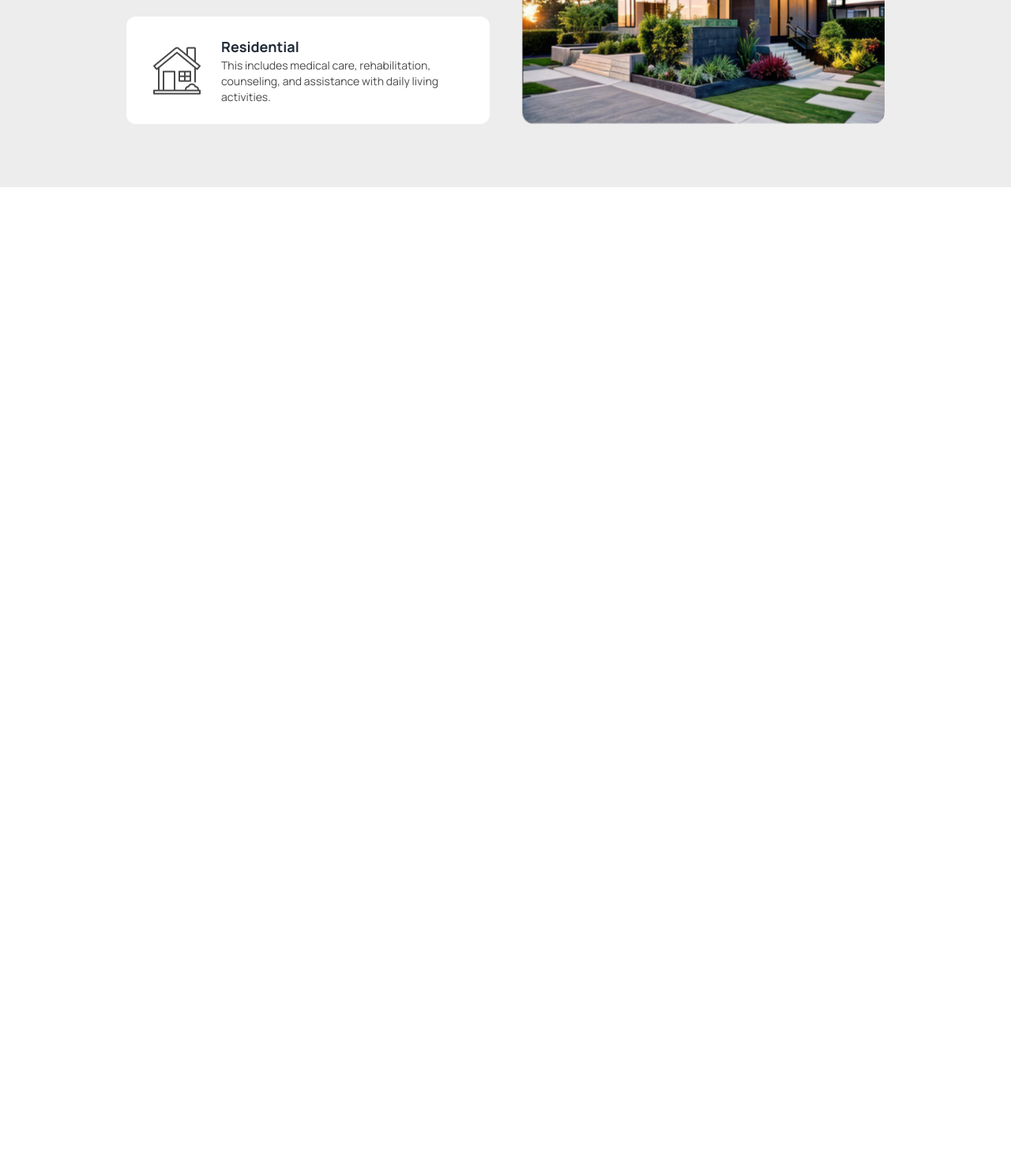
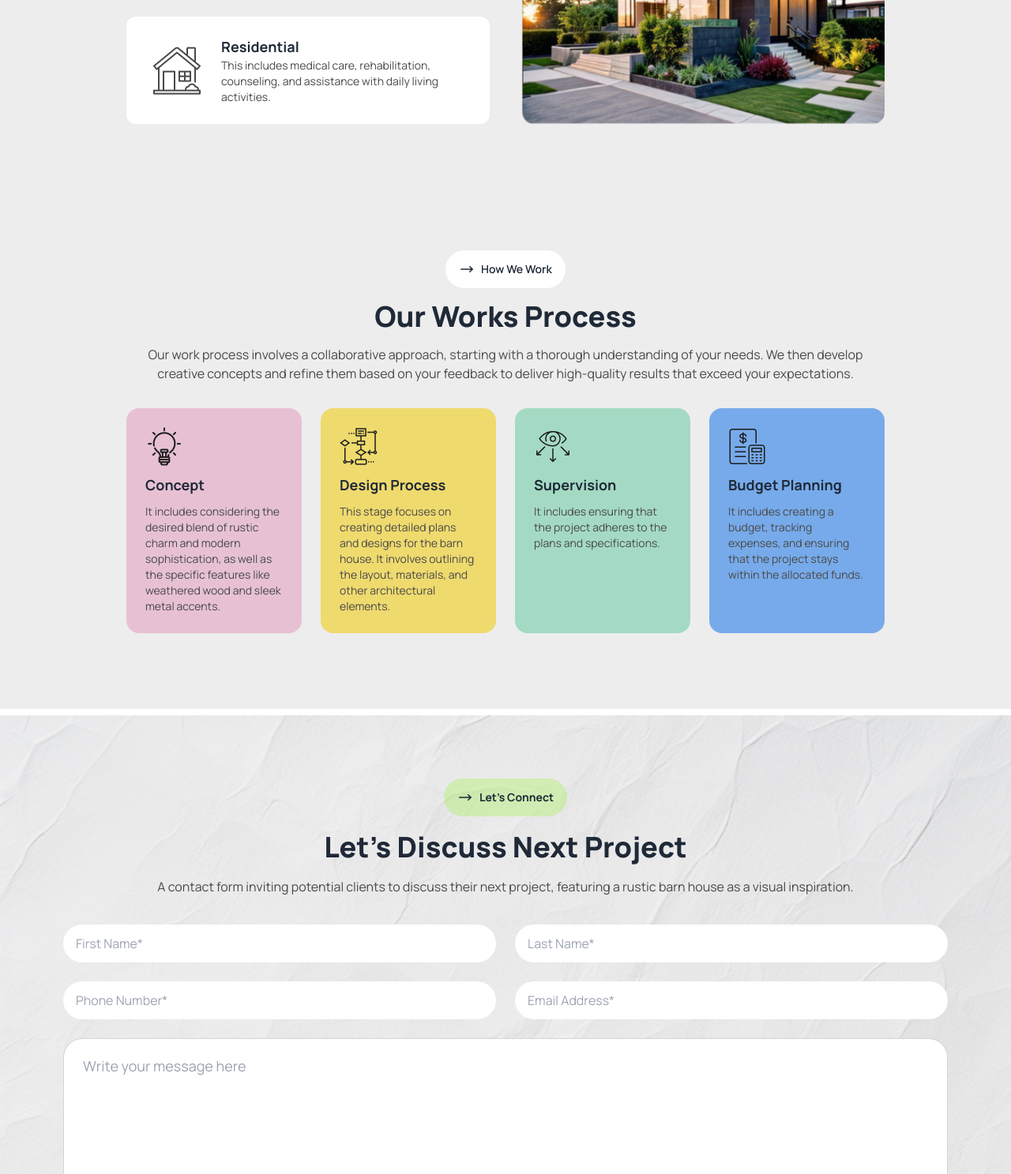
Before and after one commit to MMaria18/Assignment-3, a plain HTML site: page index.html in a window 1280 px wide. Shown: the part 1313-2800 px from the top of the page at 79% size. Before the commit the page ends 1550 px from the top, so only its background shows below. Drawn offline with nearby package versions, Linux system fonts and the light colour scheme.

Commit message:
discuss done

```diff
--- a/index.html
+++ b/index.html
@@ -3,7 +3,7 @@
 <head>
     <meta charset="UTF-8">
     <meta name="viewport" content="width=device-width, initial-scale=1.0">
-    <title>Document</title>
+    <title>Barn House</title>
 
 
 
@@ -31,14 +31,14 @@
                         ternary:'#494949',
                         body: '#E9E9E9',
                         accent: '#F4F4F4',
-                        body_neutral: 'rgb(51, 51, 51)',
+
                     },
                     fontFamily: {
                         Manrope: 'Manrope',
                     },
                     backgroundImage: {
-                        leaf: "url('./images/leaf01.png')",
-                        call_to_action: "url('./images/call.jpg')",
+                        form: "url('./assets/bg.jpg')",
+
                     },
                 },
             },
@@ -53,12 +53,14 @@
 
             <div class="navbar">
                 <div class="navbar-start gap-2">
-                <div class="bg-primary rounded-full">
+
+                  <button>
 
                     <svg xmlns="http://www.w3.org/2000/svg" fill="none" viewBox="0 0 24 24" stroke-width="1.5" stroke="currentColor" class="size-6 bg-primary p-1 rounded-full font-bold">
                     <path stroke-linecap="round" stroke-linejoin="round" d="m4.5 19.5 15-15m0 0H8.25m11.25 0v11.25" />
                   </svg>
-                </div>
+                  </button>
+
 
 
                   <a href="#" class=" text-2xl font-extrabold">Rinterio</a>
@@ -77,7 +79,7 @@
                   <div class="items-center gap-3 md:flex hidden">
                     <div  class="bg-white rounded-full">
                       <button>
-                        <svg xmlns="http://www.w3.org/2000/svg" fill="none" viewBox="0 0 24 24" stroke-width="1.5" stroke="currentColor" class="size-6 rounded-full bg-white my-1 mx-2 items-center flex text-black">
+                        <svg xmlns="http://www.w3.org/2000/svg" fill="none" viewBox="0 0 24 24" stroke-width="1.5" stroke="currentColor" class="size-6 rounded-full bg-white mx-2 my-1 items-center flex text-black">
                           <path stroke-linecap="round" stroke-linejoin="round" d="m21 21-5.197-5.197m0 0A7.5 7.5 0 1 0 5.196 5.196a7.5 7.5 0 0 0 10.607 10.607Z" />
                         </svg>
 
@@ -97,7 +99,7 @@
                       <button class="flex items-center bg-primary rounded-3xl px-3 py-2 gap-2">
                         <span class="font-extrabold">Book Consult</span>
 
-                        <svg xmlns="http://www.w3.org/2000/svg" fill="none" viewBox="0 0 24 24" stroke-width="1.5" stroke="currentColor" class="size-6 text-white bg-black rounded-full">
+                        <svg xmlns="http://www.w3.org/2000/svg" fill="none" viewBox="0 0 24 24" stroke-width="1.5" stroke="currentColor" class="size-6 text-white bg-black rounded-full p-1">
                           <path stroke-linecap="round" stroke-linejoin="round" d="m4.5 19.5 15-15m0 0H8.25m11.25 0v11.25" />
                         </svg>
 
@@ -107,14 +109,14 @@
 
                   <div class="dropdown">
                     <div tabindex="0" role="button" class="btn btn-ghost bg-white rounded-full lg:hidden">
-                      <svg xmlns="http://www.w3.org/2000/svg" fill="none" viewBox="0 0 24 24" stroke-width="1.5" stroke="currentColor" class="size-6 bg-[#FFFFFF] rounded-full  my-1">
+                      <svg xmlns="http://www.w3.org/2000/svg" fill="none" viewBox="0 0 24 24" stroke-width="1.5" stroke="currentColor" class="size-6 bg-white rounded-full  my-1">
                         <path stroke-linecap="round" stroke-linejoin="round" d="M3.75 6.75h16.5M3.75 12h16.5m-16.5 5.25h16.5" />
                       </svg>
 
                     </div>
                     <ul
                       tabindex="0"
-                      class="menu menu-sm dropdown-content rounded-box z-[1] mt-3 w-52 p-2 shadow right-0">
+                      class="menu menu-sm dropdown-content rounded-box z-[1] mt-3 w-52 p-2 shadow right-0 bg-white">
                       <li><a>Home</a></li>
                       <li><a>Services</a></li>
                       <li><a>Portfolio</a></li>
@@ -151,7 +153,7 @@
             <div  class="flex justify-center items-center py-5">
               <button class="flex items-center bg-primary bg-opacity-45 border-2 border-primary rounded-3xl px-3 py-2 gap-2">
                 <span class="font-extrabold">View Details</span>
-                <svg xmlns="http://www.w3.org/2000/svg" fill="none" viewBox="0 0 24 24" stroke-width="1.5" stroke="currentColor" class="size-6 text-black bg-primary rounded-full">
+                <svg xmlns="http://www.w3.org/2000/svg" fill="none" viewBox="0 0 24 24" stroke-width="1.5" stroke="currentColor" class="size-6 text-black bg-primary rounded-full p-1">
                   <path stroke-linecap="round" stroke-linejoin="round" d="m4.5 19.5 15-15m0 0H8.25m11.25 0v11.25" />
                 </svg>
 
@@ -180,15 +182,19 @@
 
       <div>
 
+        <div class="flex items-center justify-center md:justify-start">
+
           <button class="btn btn-ghost bg-white rounded-3xl">
             <svg xmlns="http://www.w3.org/2000/svg" viewBox="0 0 20 20" fill="currentColor" class="size-5">
               <path fill-rule="evenodd" d="M2 10a.75.75 0 0 1 .75-.75h12.59l-2.1-1.95a.75.75 0 1 1 1.02-1.1l3.5 3.25a.75.75 0 0 1 0 1.1l-3.5 3.25a.75.75 0 1 1-1.02-1.1l2.1-1.95H2.75A.75.75 0 0 1 2 10Z" clip-rule="evenodd" />
             </svg>
 
             About Us</button>
+        </div>
 
-          <h3 class="font-bold text-4xl py-4">We design thoughtful, liveable spaces</h3>
-          <p class="text-ternary">Every detail is carefully considered to ensure a harmonious and enriching living experience</p>
+
+          <h3 class="font-extrabold text-4xl py-4 md:text-start text-center">We design thoughtful, liveable spaces</h3>
+          <p class="text-ternary md:text-start text-center">Every detail is carefully considered to ensure a harmonious and enriching living experience</p>
 
           <div class="flex items-center gap-6 bg-white rounded-xl py-6 px-8 my-6">
             <img src="assets/commercial.png" alt="">
@@ -228,25 +234,152 @@
 
 
     </div>
+</section>
+
+
+
+<!-- How we work -->
+      <section class="bg-body bg-opacity-80">
+
+        <div class="w-9/12 mx-auto pt-20 pb-24">
+  <!-- text -->
+          <div>
+            <div class="flex items-center justify-center ">
+
+              <button class="btn btn-ghost bg-white rounded-3xl">
+                <svg xmlns="http://www.w3.org/2000/svg" viewBox="0 0 20 20" fill="currentColor" class="size-5">
+                  <path fill-rule="evenodd" d="M2 10a.75.75 0 0 1 .75-.75h12.59l-2.1-1.95a.75.75 0 1 1 1.02-1.1l3.5 3.25a.75.75 0 0 1 0 1.1l-3.5 3.25a.75.75 0 1 1-1.02-1.1l2.1-1.95H2.75A.75.75 0 0 1 2 10Z" clip-rule="evenodd" />
+                </svg>
+
+                How We Work</button>
+            </div>
+
+
+
+            <h3 class="font-extrabold text-4xl py-4 text-center">Our Works Process</h3>
+            <p class="text-ternary text-center">Our work process involves a collaborative approach, starting with a thorough understanding of your needs. We then develop creative concepts and refine them based on your feedback to deliver high-quality results that exceed your expectations.</p>
+
+
+          </div>
+
+
+
+          <!-- card -->
+
+          <div class="grid lg:grid-cols-4 sm:grid-cols-2 grid-cols-1 mt-8 gap-6">
+
+            <div class="bg-[#E7C1D3] rounded-2xl p-6 ">
+
+              <img src="assets/concept.png" alt="">
+
+              <h4 class="font-bold text-lg py-2.5">Concept</h4>
+              <p class="text-[#494949] text-sm">It includes considering the desired blend of rustic charm and modern sophistication, as well as the specific features like weathered wood and sleek metal accents.</p>
+
+            </div>
+
+
+            <div class="bg-[#EFDA6E] rounded-2xl p-6">
+
+              <img src="assets/flow-chart.png" alt="">
+
+              <h4 class="font-bold text-lg py-2.5">Design Process</h4>
+              <p class="text-[#494949] text-sm">This stage focuses on creating detailed plans and designs for the barn house. It involves outlining the layout, materials, and other architectural elements.</p>
+
+            </div>
+
+
+            <div class="bg-[#A4DAC3] rounded-2xl p-6">
+
+              <img src="assets/vision.png" alt="">
+
+              <h4 class="font-bold text-lg py-2.5">Supervision</h4>
+              <p class="text-[#494949] text-sm"> It includes ensuring that the project adheres to the plans and specifications.</p>
+
+            </div>
+
+
+            <div class="bg-[#77AAEA] rounded-2xl p-6 ">
+
+              <img src="assets/budget-planning.png" alt="">
+
+              <h4 class="font-bold text-lg py-2.5">Budget Planning</h4>
+              <p class="text-[#494949] text-sm"> It includes creating a budget, tracking expenses, and ensuring that the project stays within the allocated funds.</p>
+
+            </div>
+
+          </div>
 
 
 
 
 
+        </div>
 
       </section>
 
 
 
+      <!-- discuss -->
+
+      <section class="bg-form w-full my-2 bg-no-repeat bg-cover mx-auto relative ">
+
+        <div class="absolute inset-0 bg-body opacity-60"></div>
+
+        <div class="relative z-10 py-20 lg:px-20 px-6">
+
+
+          <div class="flex items-center justify-center font-bold ">
+
+            <button class="btn btn-ghost bg-primary bg-opacity-40 rounded-3xl font-bold">
+              <svg xmlns="http://www.w3.org/2000/svg" viewBox="0 0 20 20" fill="currentColor" class="size-5">
+                <path fill-rule="evenodd" d="M2 10a.75.75 0 0 1 .75-.75h12.59l-2.1-1.95a.75.75 0 1 1 1.02-1.1l3.5 3.25a.75.75 0 0 1 0 1.1l-3.5 3.25a.75.75 0 1 1-1.02-1.1l2.1-1.95H2.75A.75.75 0 0 1 2 10Z" clip-rule="evenodd" />
+              </svg>
+              Let's Connect</button>
+          </div>
+
+          <h3 class="font-extrabold text-4xl py-4 leading-tight text-center">Let’s Discuss Next Project</h3>
+          <p class="text-ternary text-center">
+            A contact form inviting potential clients to discuss their next project, featuring a rustic barn house as a visual inspiration.
+          </p>
+
+
+          <div class=" mt-9 ">
+            <form action="" class="grid grid-cols-1 lg:grid-cols-2 gap-6 ">
+
+            <input type="text" placeholder="First Name*" class="input input-primary border-none rounded-full w-full "  />
+
+
+
+                <input type="text" placeholder="Last Name*" class="input input-primary border-none rounded-full w-full " />
+
+                <input type="text" placeholder="Phone Number*" class="input border-none rounded-full input-primary w-full " />
+
+                <input type="text" placeholder="Email Address*" class="input border-none rounded-full input-primary w-full " />
+
+
+                <textarea placeholder="Write your message here" rows="6" class="textarea textarea-bordered textarea-lg w-full rounded-3xl lg:col-span-2"></textarea>
+
+
+                <button class="flex items-center bg-primary rounded-3xl px-3 py-2 gap-2 lg:col-span-2 justify-center">
+                  <span class="font-extrabold">Send Mail</span>
+
+                  <svg xmlns="http://www.w3.org/2000/svg" fill="none" viewBox="0 0 24 24" stroke-width="1.5" stroke="currentColor" class="size-6 text-white bg-black rounded-full p-1">
+                    <path stroke-linecap="round" stroke-linejoin="round" d="m4.5 19.5 15-15m0 0H8.25m11.25 0v11.25" />
+                  </svg>
+
+                </button>
+              </form>
+
+          </div>
+
+        </div>
+
+      </section>
 
 
 
     </main>
 
 
-
-
-
-
 </body>
 </html>
```
Lines whose indentation alone changed are shown as unchanged.
